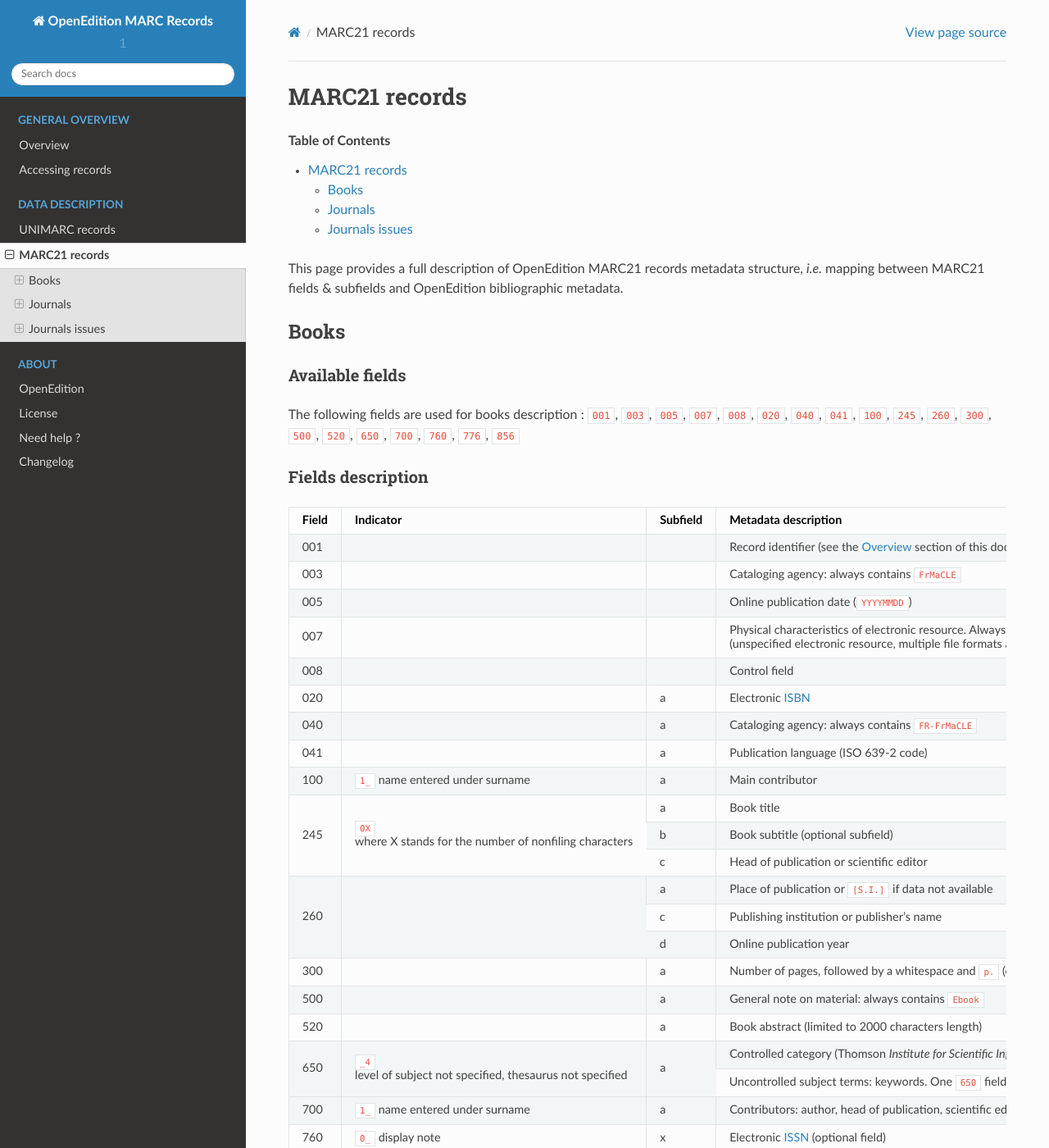
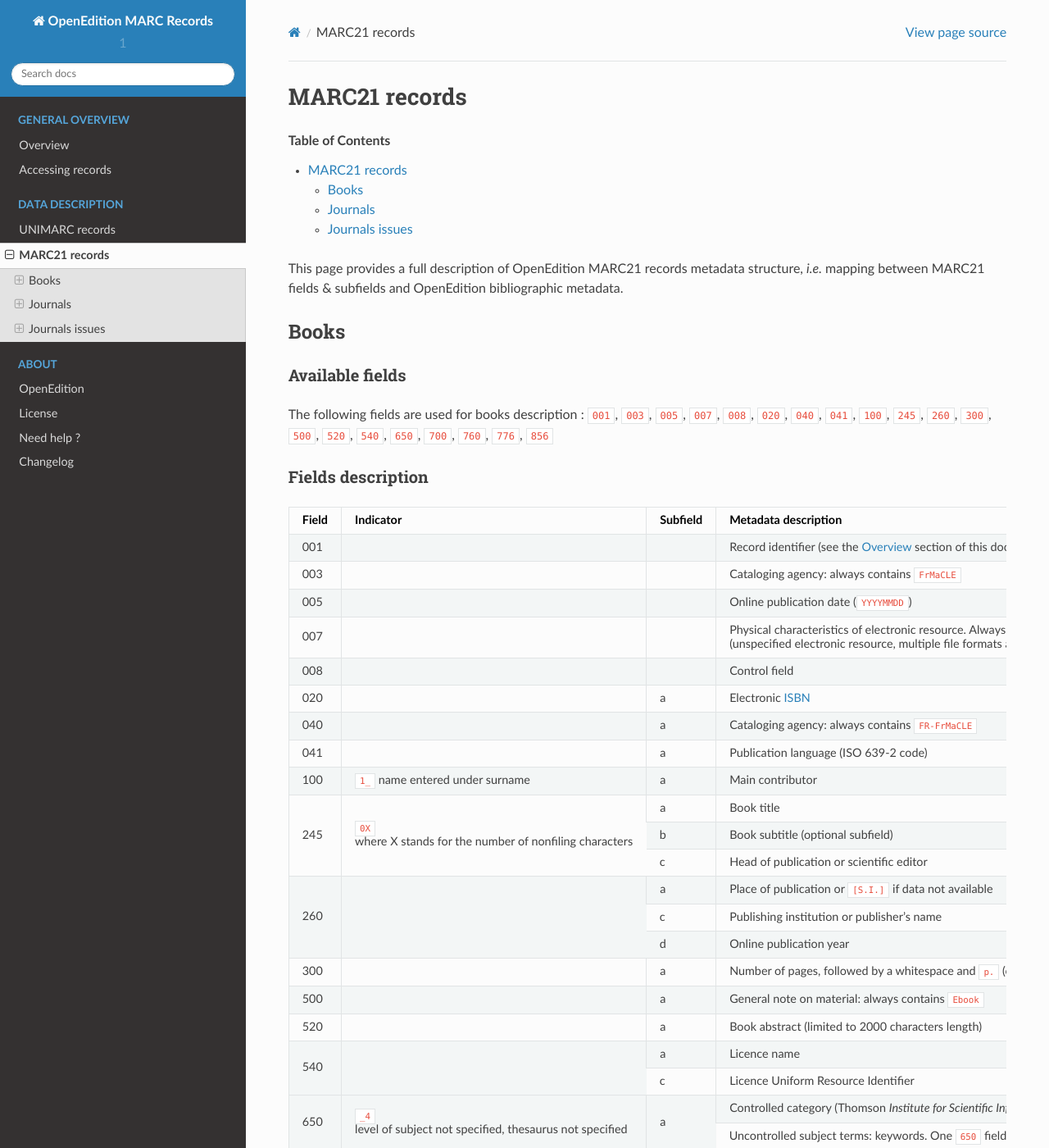
Before and after one commit to OpenEdition/marc-openedition, a Sphinx documentation site: the page built from docs/source/marc21.rst, in a window 1280 px wide and 1400 px high. Shown: the whole window at 82% size. Built offline with Sphinx 7.4.7 and the Read the Docs theme 2.0.0, drawn with Linux system fonts in a browser that asks for light colours; some of the changed text lies outside the part shown.

Commit message:
ajout du champ 540

```diff
--- a/docs/source/marc21.rst
+++ b/docs/source/marc21.rst
@@ -17,7 +17,7 @@
 ^^^^^^^^^^^^^^^^^
 
 The following fields are used for books description :
-``001``, ``003``, ``005``, ``007``, ``008``, ``020``, ``040``, ``041``, ``100``, ``245``, ``260``, ``300``, ``500``, ``520``, ``650``, ``700``, ``760``, ``776``, ``856``
+``001``, ``003``, ``005``, ``007``, ``008``, ``020``, ``040``, ``041``, ``100``, ``245``, ``260``, ``300``, ``500``, ``520``, ``540``, ``650``, ``700``, ``760``, ``776``, ``856``
 
 Fields description
 ^^^^^^^^^^^^^^^^^^^
@@ -61,6 +61,10 @@
 |500    |                                      |  a       | General note on material: always contains ``Ebook``                                                                                   |
 +-------+--------------------------------------+----------+---------------------------------------------------------------------------------------------------------------------------------------+
 |520    |                                      |  a       | Book abstract (limited to 2000 characters length)                                                                                     |
++-------+--------------------------------------+----------+---------------------------------------------------------------------------------------------------------------------------------------+
+|540    |                                      |  a       | Licence name                                                                                                                          |
+|       |                                      +----------+---------------------------------------------------------------------------------------------------------------------------------------+
+|       |                                      |  c       | Licence Uniform Resource Identifier                                                                                                   |
 +-------+--------------------------------------+----------+---------------------------------------------------------------------------------------------------------------------------------------+
 |650    | ``_4`` level of subject not          |  a       | Controlled category (Thomson *Institute for Scientific Information* classification): one ``650`` field for each category.             |
 |       | specified, thesaurus not             |          +---------------------------------------------------------------------------------------------------------------------------------------+
@@ -123,7 +127,7 @@
 ^^^^^^^^^^^^^^^^^
 
 The following fields are used for journals issues description :
-``001``, ``003``, ``005``, ``007``, ``008``, ``040``, ``100``, ``245``, ``260``, ``650``, ``700``, ``760``, ``856``
+``001``, ``003``, ``005``, ``007``, ``008``, ``040``, ``100``, ``245``, ``260``, ``540``, ``650``, ``700``, ``760``, ``856``
 
 Fields description
 ^^^^^^^^^^^^^^^^^^^
@@ -154,6 +158,10 @@
 |       |                                      +----------+---------------------------------------------------------------------------------------------------------------------------------------+
 |       |                                      |  c       | Publication year                                                                                                                      |
 +-------+--------------------------------------+----------+---------------------------------------------------------------------------------------------------------------------------------------+
+|540    |                                      |  a       | Licence name                                                                                                                          |
+|       |                                      +----------+---------------------------------------------------------------------------------------------------------------------------------------+
+|       |                                      |  c       | Licence Uniform Resource Identifier                                                                                                   |
++-------+--------------------------------------+----------+---------------------------------------------------------------------------------------------------------------------------------------+
 |650    | ``_4`` level of subject not          |  a       | Uncontrolled subject terms: keywords. One ``650`` field for each keyword. (optional field)                                            |
 |       | specified, thesaurus not             |          |                                                                                                                                       +
 |       | specified                            |          |                                                                                                                                       |
```
